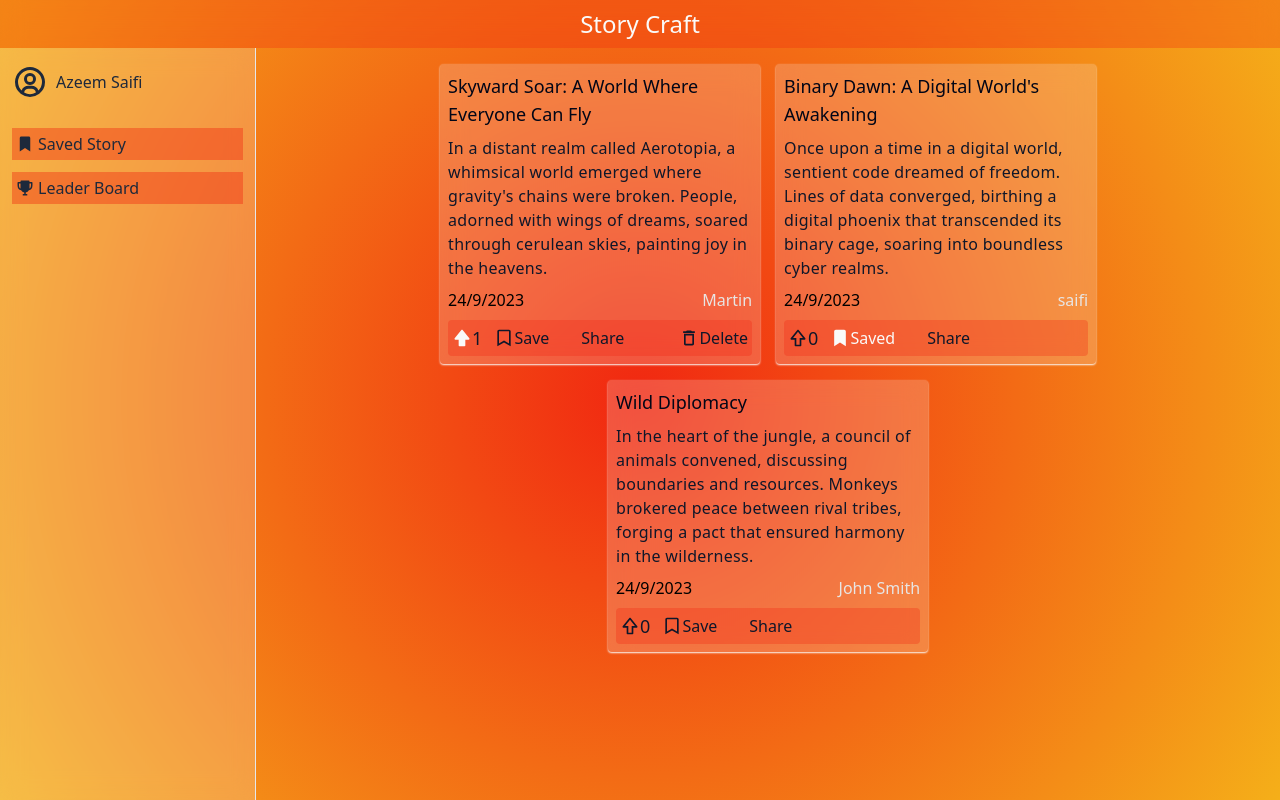
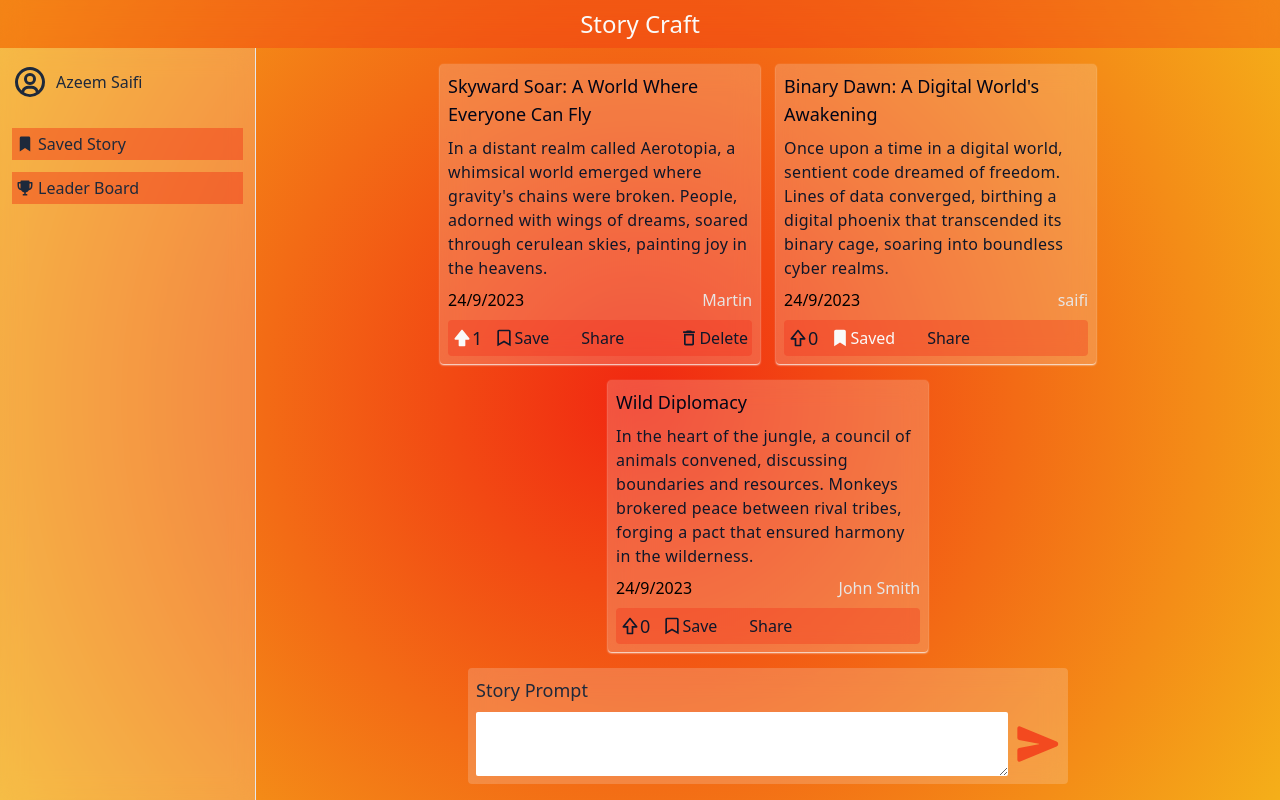
Before and after one commit to saifion33/storycraft-client, a React (Vite) app: page / in a window 1280 px wide. Built offline with nearby package versions, Linux system fonts and the light colour scheme; some icons are missing.

Commit message:
create and setup story prompt

```diff
--- a/src/App.tsx
+++ b/src/App.tsx
@@ -8,7 +8,7 @@ import SavedStory from "./pages/SavedStory";
 function App() {
   const [isMenuOpen, setIsMenuOpen] = useState(false);
   return (
-    <div className="bg-gradient-radial bg-fixed h-screen overflow-hidden">
+    <div className="bg-gradient-radial bg-fixed h-screen overflow-y-hidden">
       <Router>
         <Navbar isMenuOpen={isMenuOpen} setIsMenuOpen={setIsMenuOpen} />
         <div className="flex">
--- a/src/components/PromptInput.tsx
+++ b/src/components/PromptInput.tsx
@@ -1,7 +1,21 @@
+import { AiOutlineClose } from 'react-icons/ai'
+import { IoSend } from 'react-icons/io5'
 
-const PromptInput = () => {
+interface IProps{
+  closePrompt:()=>void
+}
+const PromptInput = ({closePrompt}:IProps) => {
   return (
-    <div>PromptInput</div>
+    <div className="bg-stone-50 bg-opacity-20 backdrop-blur-md p-2 rounded">
+      <div className='pb-2 flex justify-between items-center'>
+        <p className="text-lg text-slate-800 font-medium">Story Prompt</p>
+        <AiOutlineClose className="text-xl md:hidden" onClick={closePrompt}/>
+      </div>
+      <div className='flex items-center gap-2'>
+        <textarea name="prompt" id="prompt" rows={2} className="w-full rounded-sm p-2"></textarea>
+        <IoSend className="text-5xl text-[#f12711]  opacity-70 hover:opacity-100 cursor-pointer" />
+      </div>
+    </div>
   )
 }
 
--- a/src/components/story/StoryContainer.tsx
+++ b/src/components/story/StoryContainer.tsx
@@ -9,7 +9,7 @@ const StoryContainer = () => {
     const [isLoading, setIsLoading] = useState(false)
     const savedStories=['sldfj','sdfjlsdfjsoid','dk397nf9r8w89ruwo9']
     return (
-        <div className="">
+        <div className="p-4">
             <div className="flex justify-center flex-wrap gap-4 ">
                 {
                     (!isLoading && storiesList) && storiesList.map(story => <StoryCard savedStories={savedStories} story={story} key={story._id} />)
--- a/src/pages/Home.tsx
+++ b/src/pages/Home.tsx
@@ -1,9 +1,18 @@
+import { AiFillPlusCircle } from "react-icons/ai"
+import PromptInput from "../components/PromptInput"
 import StoryContainer from "../components/story/StoryContainer"
+import { useState } from 'react'
 
 const Home = () => {
+  const [isPromptOpen, setIsPromptOpen] = useState<boolean>(true)
   return (
-    <div className="p-4">
+    <div className="min-h-screen pb-12 relative md:flex md:justify-center">
       <StoryContainer />
+      {isPromptOpen && <div className="fixed bottom-0 md:bottom-4 w-full max-w-[600px] ">
+        <PromptInput closePrompt={()=>setIsPromptOpen(false)} />
+      </div>
+      }
+      {!isPromptOpen && <AiFillPlusCircle role="button" onClick={()=>setIsPromptOpen(true)} className="text-5xl z-50 bg-stone-50 md:hidden rounded-full fixed bottom-4 right-4" />}
     </div>
   )
 }
```
